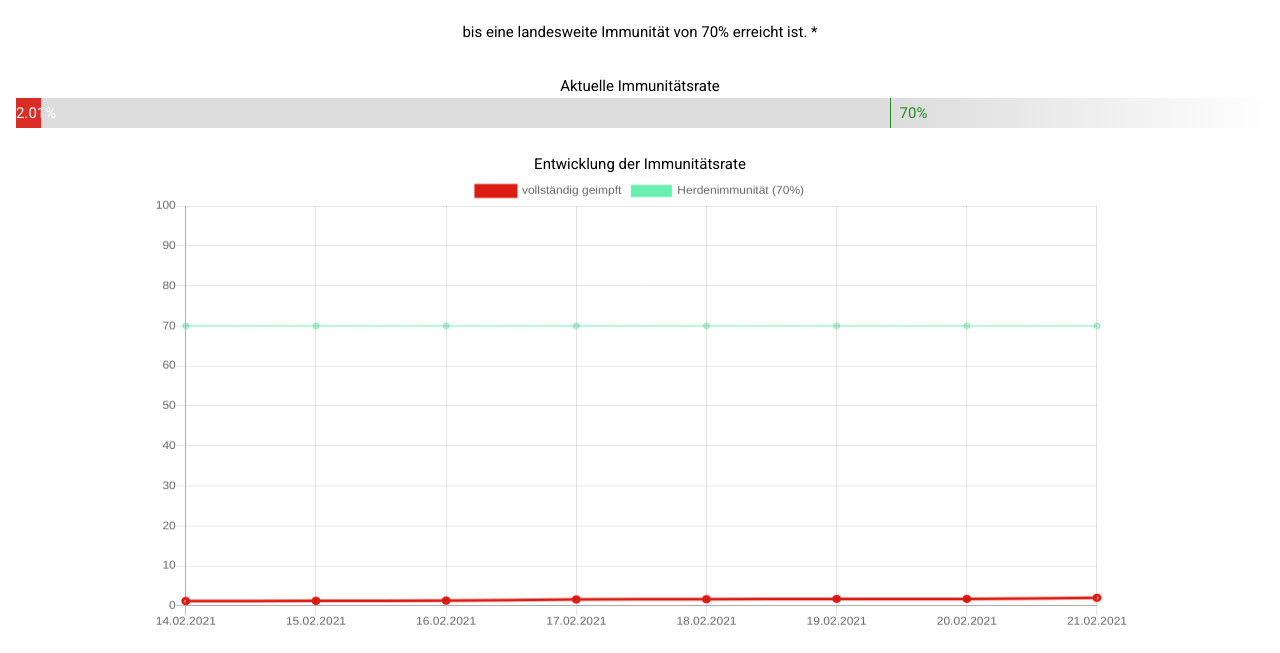
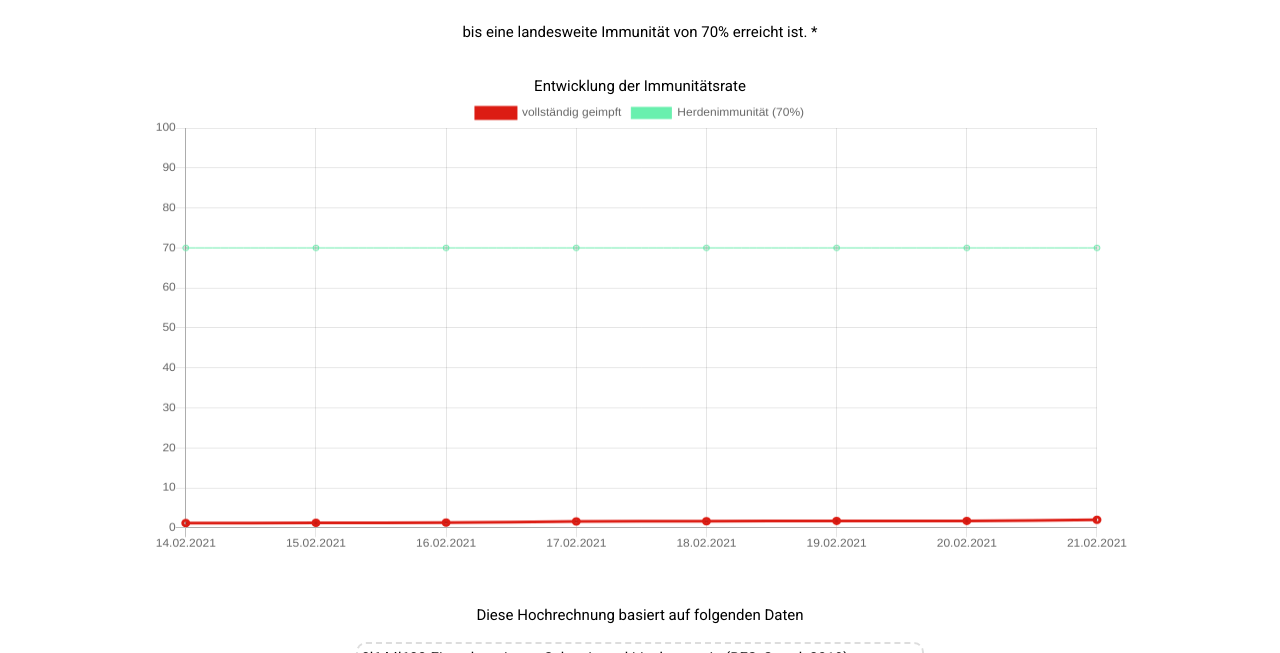
Before and after one commit to McPringle/pandemieende, a plain HTML site: page index.html in a window 1280 px wide. Shown: the part 495-1148 px from the top of the page. Drawn offline with nearby package versions, Linux system fonts and the light colour scheme.

Commit message:
:fire: Cleaning up

```diff
--- a/index.html
+++ b/index.html
@@ -33,13 +33,6 @@
         <div class="middle">Voraussichtlich noch <span class="large"><span id="daysToGo"></span> Tage</span></div>
         <div class="middle">≙ <span id="daysToGoText"></span></div>
         <div class="subtext">bis eine landesweite Immunität von 70% erreicht ist. *</div>
-        <div>Aktuelle Immunitätsrate</div>
-        <div id="myProgress">
-            <div id="vaccinatedProgressBar">test</div>
-            <div id="progressBar"></div>
-            <div id="heardImmune">70%</div>
-            <div id="bar"></div>
-        </div>
     </div>
 </header>
 <div class="w3-content w3-center stand">
--- a/script.js
+++ b/script.js
@@ -62,13 +62,6 @@ function toDurationString(numberOfDays) {
 function getColor(value, light){
     const hue = ((value)*120).toString(10);
     return ["hsl(",hue,",70%,",light,"%)"].join("");
-}
-
-function updateProgressBar() {
-    const immunePercent = vaccinationData[vaccinationData.length - 1][1];
-    document.getElementById("progressBar").style.backgroundColor = getColor(immunePercent * .01, 50);
-    document.getElementById("progressBar").style.width = (immunePercent) + "%";
-    document.getElementById("progressBar").innerHTML = (immunePercent).toFixed(2) + "%";
 }
 
 function updateChart() {
@@ -148,7 +141,6 @@ function updateTable() {
 }
 
 window.onload = function () {
-    updateProgressBar();
     updateChart();
     updateTable();
 }
--- a/style.css
+++ b/style.css
@@ -1,5 +1,5 @@
 body { font-family: Roboto, sans-serif; }
-.main { padding-top: 8vw; padding-bottom: 2vw; }
+.main { padding-top: 8vw; }
 .verylarge { font-size: 10vw; }
 .large { font-size: 4vw; }
 .middle { font-size: 2vw; }
@@ -9,6 +9,7 @@ body { font-family: Roboto, sans-serif; }
 .links { padding: 32px; }
 .stand { padding-bottom: 16px; }
 .fngroup { padding-top: 32px; }
+
 #forkme {
     position: absolute;
     top: 0;
@@ -16,69 +17,31 @@ body { font-family: Roboto, sans-serif; }
     border: 0;
     z-index:100;
 }
-#myProgress {
-    width: 100%;
-    background-color: #dddddd;
-    position: relative;
-    height: 30px;
-}
-#progressBar {
-    width: 0;
-    height: 30px;
-    background-color: #dddddd;
-    text-align: center; /* To center it horizontally (if you want) */
-    line-height: 30px; /* To center it vertically */
-    color: white;
-    position: absolute;
-}
-#heardImmune {
-    width: 30%;
-    height: 30px;
-    background-color: #000000;
-    line-height: 30px;
-    left: 70%;
-    position: absolute;
-    color: forestgreen;
-    text-align: left;
-    margin-left: 10px;
-    background-image: linear-gradient(to right, #dddddd, #ffffff);
-}
-#vaccinatedProgressBar {
-    width: 10%;
-    height: 30px;
-    background-color: yellow;
-    line-height: 30px;
-    position: absolute;
-    color: #000000;
-    text-align: right;
-    display: none;
-}
-#bar {
-    width: 1px;
-    height: 30px;
-    background-color: forestgreen;
-    position: absolute;
-    left: 70%;
-}
+
 #vaccinationChart {
     padding-bottom: 32px;
 }
+
 table {
     border: 2px dashed #dddddd;
     border-radius: 10px;
 }
+
 table.footnote {
     border: none;
 }
+
 th {
     font-weight: normal;
     text-align: right;
     vertical-align: top;
 }
+
 td {
     vertical-align: top;
     text-align: left;
 }
+
 @media only screen and (max-width: 600px) {
     .verylarge { font-size: 18vw}
     .large { font-size: 8vw}
```
